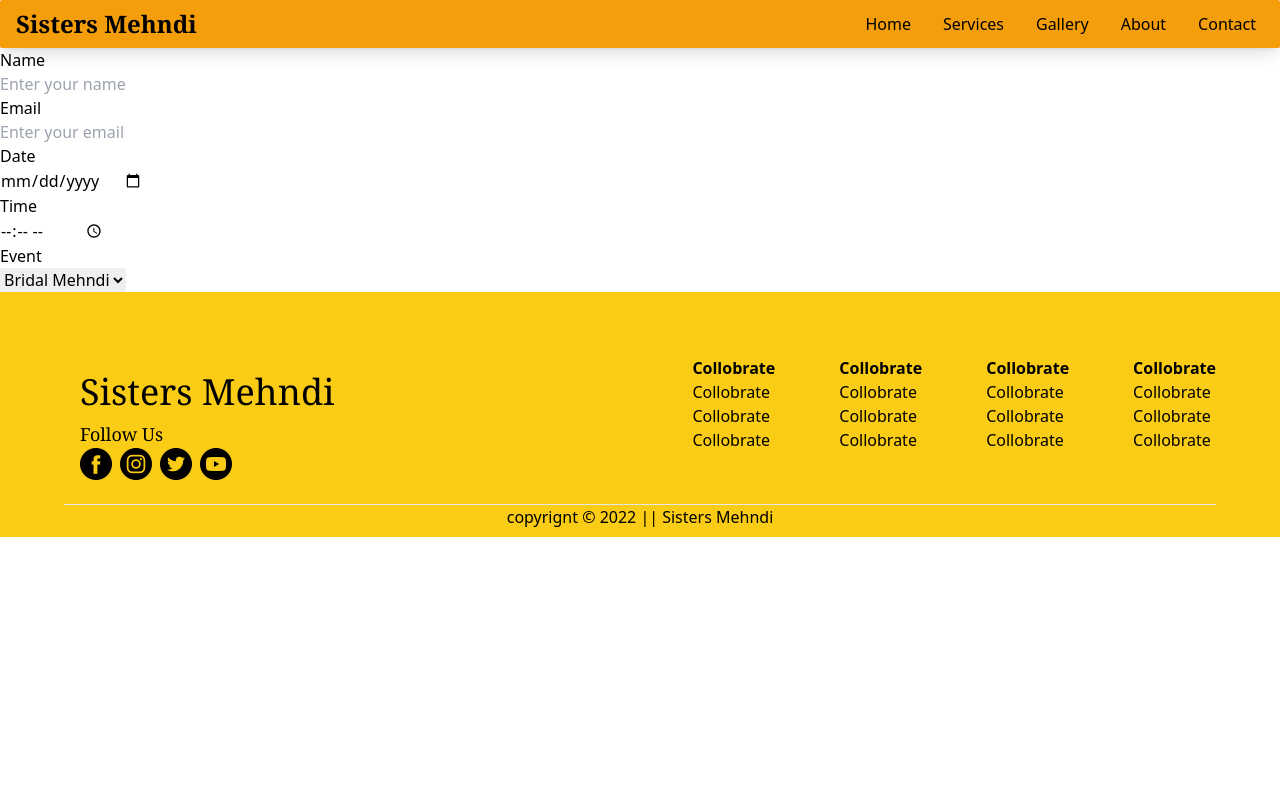
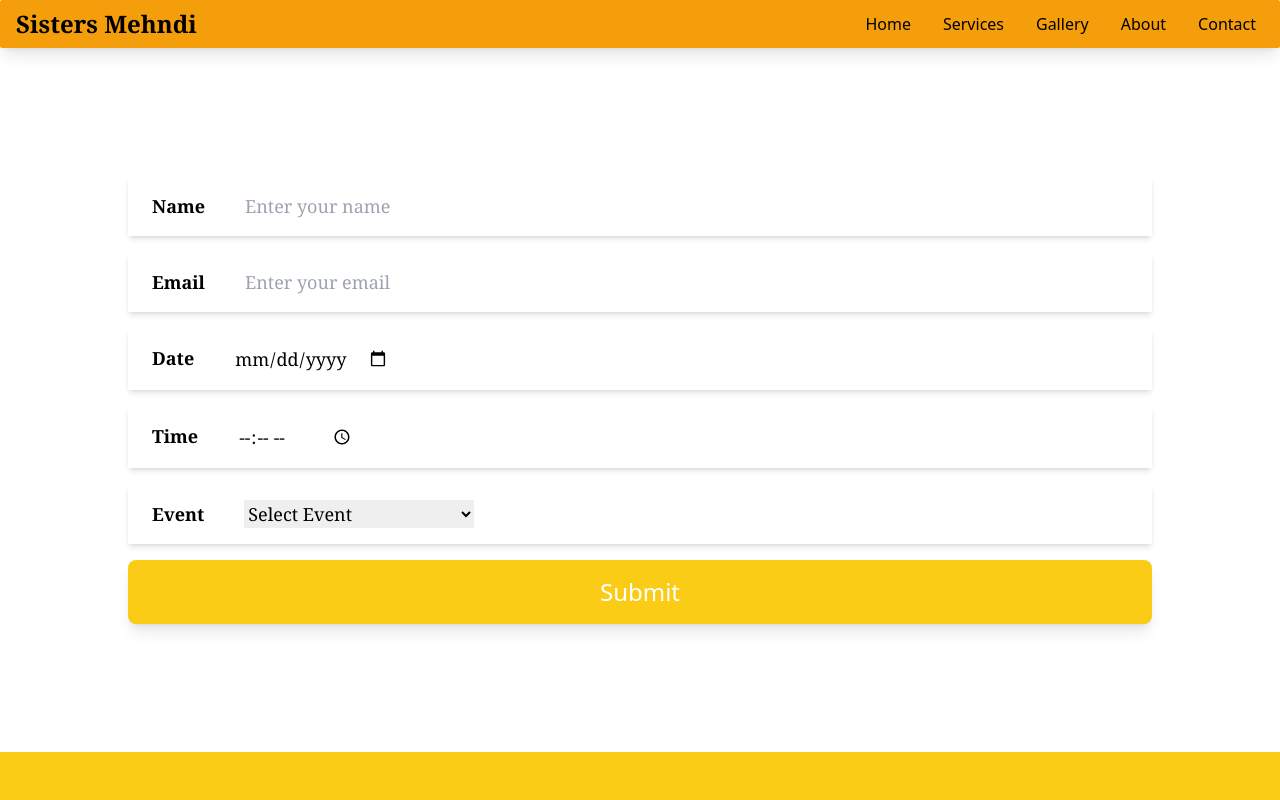
Before and after one commit to MitAbhay/hinna-henna, a Next.js app: page /form in a window 1280 px wide. Shown: the top 800 px of the page. Built offline with nearby package versions, Linux system fonts and the light colour scheme.

Commit message:
react-hook-form succesesfully implemented in the form

```diff
--- a/pages/form.tsx
+++ b/pages/form.tsx
@@ -1,33 +1,91 @@
-import React from 'react'
+import React, { useState } from 'react'
+import { useForm, SubmitHandler } from 'react-hook-form'
+
+type Inputs = {
+  name: string
+  date: string
+  time: string
+  event: string
+  email: string
+}
 
 function form() {
+  const { submitted, setsubmitted } = useState(false);
+  const {
+    register,
+    handleSubmit,
+    watch,
+    formState: { errors },
+  } = useForm<Inputs>()
+  const onSubmit: SubmitHandler<Inputs> = (data) => console.log(data)
+
   return (
     <div>
-      <form>
-        <div>
-          <p>Name</p>
-          <input type="text" name="name" placeholder="Enter your name" />
+      <form
+        onSubmit={handleSubmit(onSubmit)}
+        className="space-y-4 max-w-5xl items-center text-center mx-auto my-32"
+      >
+        <div className="flex space-x-8 p-4 shadow-md text-lg font-serif">
+          <p className="font-bold px-2">Name</p>
+          <input
+            {...register('name', { required: true })}
+            className="w-full outline-none"
+            type="text"
+            name="name"
+            placeholder="Enter your name"
+          />
         </div>
-        <div>
-          <p>Email</p>
-          <input type="email" name="email" placeholder="Enter your email" />
+        <div className="flex space-x-8 p-4 shadow-md text-lg font-serif">
+          <p className="font-bold px-2">Email</p>
+          <input
+            {...register('email', { required: true })}
+            className="w-full outline-none"
+            type="email"
+            name="email"
+            placeholder="Enter your email"
+          />
         </div>
-        <div>
-          <p>Date</p>
-          <input type="date" name="date" placeholder="Select Date" />
+        <div className="flex space-x-8 p-4 shadow-md text-lg font-serif">
+          <p className="font-bold px-2">Date</p>
+          <input
+            {...register('date', { required: true })}
+            className="outline-none"
+            type="date"
+            name="date"
+            placeholder="Select Date"
+          />
         </div>
-        <div>
-          <p>Time</p>
-          <input type="time" name="time" placeholder="Select Time" />
+        <div className="flex space-x-8 p-4 shadow-md text-lg font-serif">
+          <p className="font-bold px-2">Time</p>
+          <input
+            {...register('time', { required: true })}
+            className="outline-none"
+            type="time"
+            name="time"
+            placeholder="Select Time"
+          />
         </div>
-        <div>
-          <p>Event</p>
-          <select name="event">
-            <option value="volvo">Bridal Mehndi</option>
-            <option value="saab">Saab</option>
-            <option value="opel">Opel</option>
-            <option value="audi">Audi</option>
+        <div className="flex space-x-8 p-4 shadow-md text-lg font-serif">
+          <p className="font-bold px-2">Event</p>
+          <select
+            {...register('event', { required: true })}
+            className="outline-none"
+            name="event"
+          >
+            <option value="don't-know">Select Event</option>
+            <option value="bridal-mehndi">Bridal Mehndi</option>
+            <option value="sangeet">Sangeet Parties</option>
+            <option value="enga">Engagements</option>
+            <option value="baby">Baby/Bridal Showers</option>
+            <option value="bday">Birthday Parties</option>
+            <option value="school">School/Corporate Events</option>
+            <option value="bar">Bar/Bat Mitzvah</option>
+            <option value="grad">Grad Night</option>
+            <option value="girls">Girls Night Out</option>
           </select>
+        </div>
+        <div className="p-4 shadow-lg bg-yellow-400 text-white text-2xl rounded-lg cursor-pointer">
+          <input type="submit" name="submit" value="Submit" />
         </div>
       </form>
     </div>
```
